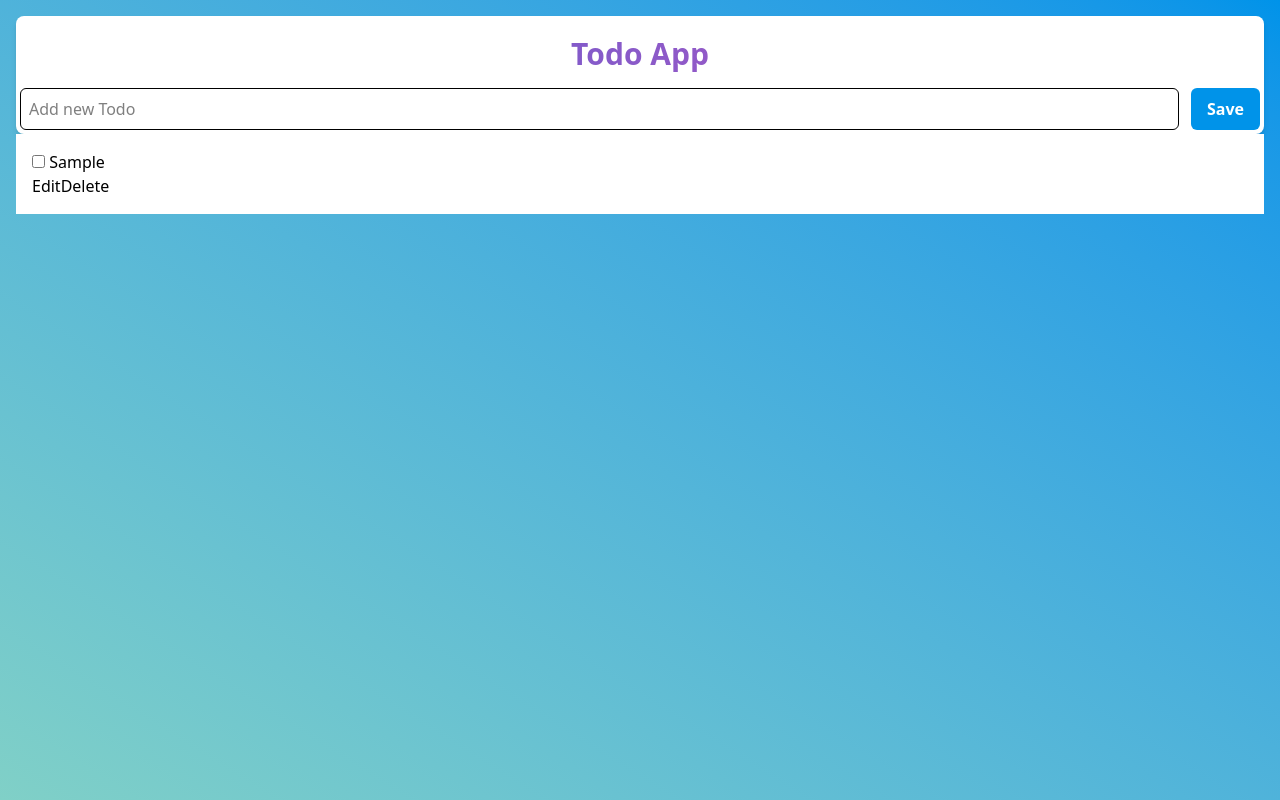
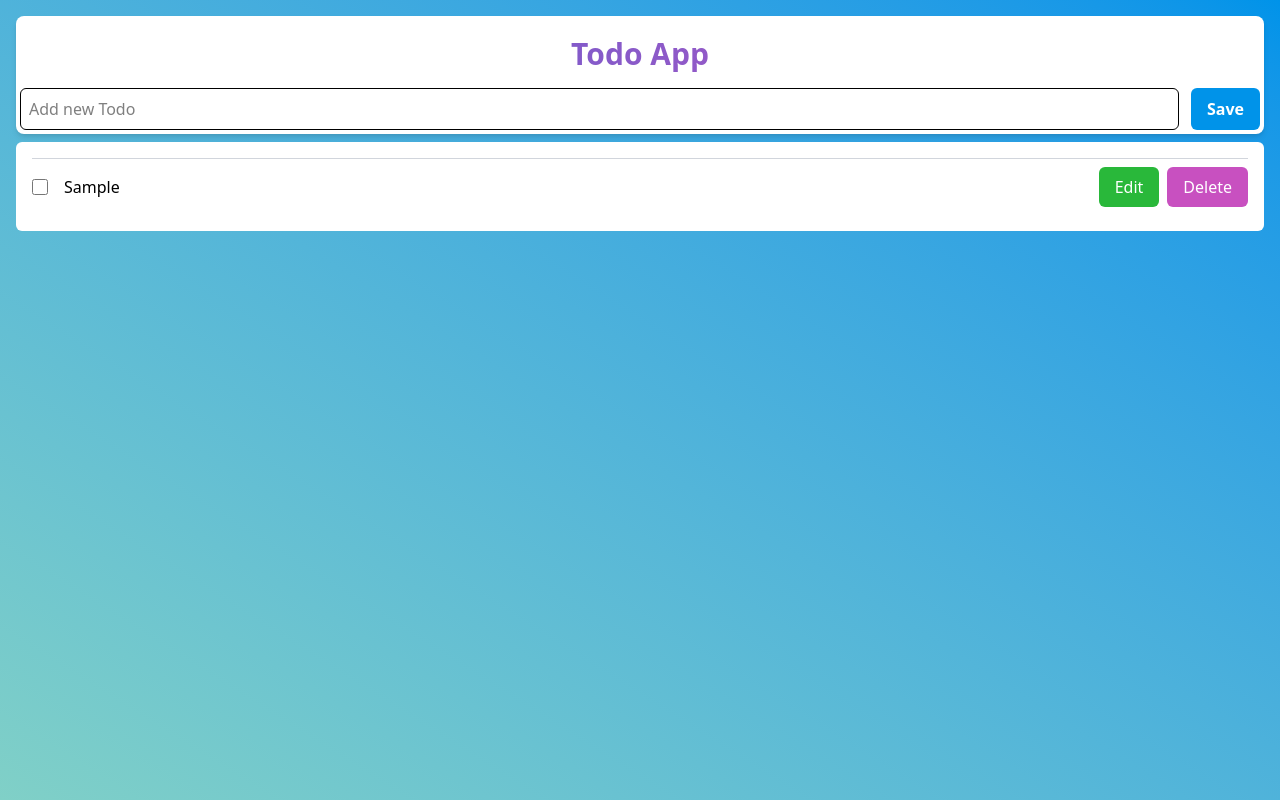
Before and after one commit to RahimdadFaisalSafi/react-todo-app, a React (Vite) app: page / in a window 1280 px wide. Both pictures are taken after typing "Sample" into the empty fields and a click on the button "Save". Built offline with nearby package versions, Linux system fonts and the light colour scheme.

Commit message:
Develop Todo React App

```diff
--- a/src/App.jsx
+++ b/src/App.jsx
@@ -44,7 +44,7 @@ function App() {
           <TodoForm onAddTodo={addTodo} />
         </header>
 
-        <main className="bg-white p-4">
+        <main className="bg-white p-4 rounded-md mt-2">
 
       <TodoList
         todos={todos}
@@ -53,8 +53,6 @@ function App() {
         onEdit={editTodo}
       />
         </main>
-
-
       </div>
     </div>
   );
--- a/src/components/TodoItem.jsx
+++ b/src/components/TodoItem.jsx
@@ -5,16 +5,17 @@ const TodoItem = ({ todo, onToggle, onDelete, onEdit }) => {
         onEdit(todo.id, newText.trim());
     };
     return (
-      <li>
+      <li className="flex items-center justify-start border-t border-gray-300 py-2">
         <input
           type="checkbox"
           checked={todo.done}
           onChange={() => onToggle(todo.id)}
+          className="size-4 cursor-pointer rounded border-slate-300  border-b-gray-500 transition-all checked:border-blue-600 checked:bg-blue-400 hover:shadow-md "
         />{" "}
-        <span>{todo.text}</span>
-        <div>
-          <button onClick={handleEdit}>Edit</button>
-          <button onClick={() => onDelete(todo.id)}>Delete</button>
+        <span className="mx-4">{todo.text}</span>
+        <div className="ml-auto flex space-x-2">
+          <button onClick={handleEdit} className="bg-[#29B83A] px-4 py-2 text-white rounded-md hover:cursor-pointer">Edit</button>
+          <button onClick={() => onDelete(todo.id)} className="bg-[#C850C0] rounded-md hover:cursor-pointer px-4 py-2 text-white">Delete</button>
         </div>
       </li>
     );
--- a/src/components/TodoList.jsx
+++ b/src/components/TodoList.jsx
@@ -2,7 +2,7 @@ import TodoItem from "./TodoItem";
 
 const TodoList = ({ todos, onToggle, onDelete, onEdit }) => {
   return (
-    <ul>
+    <ul className="">
       {todos.map((todo) => (
         <TodoItem
           key={todo.id}
```
